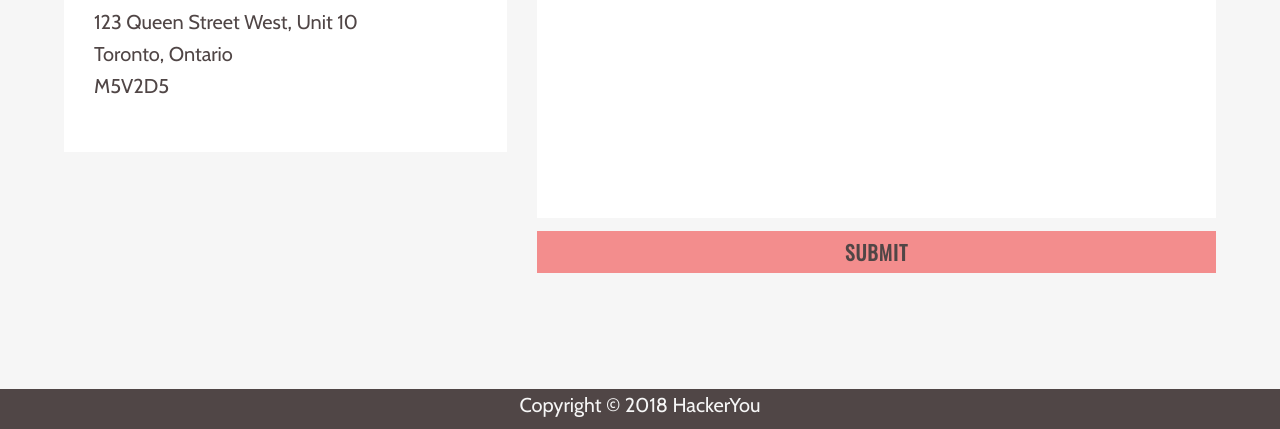
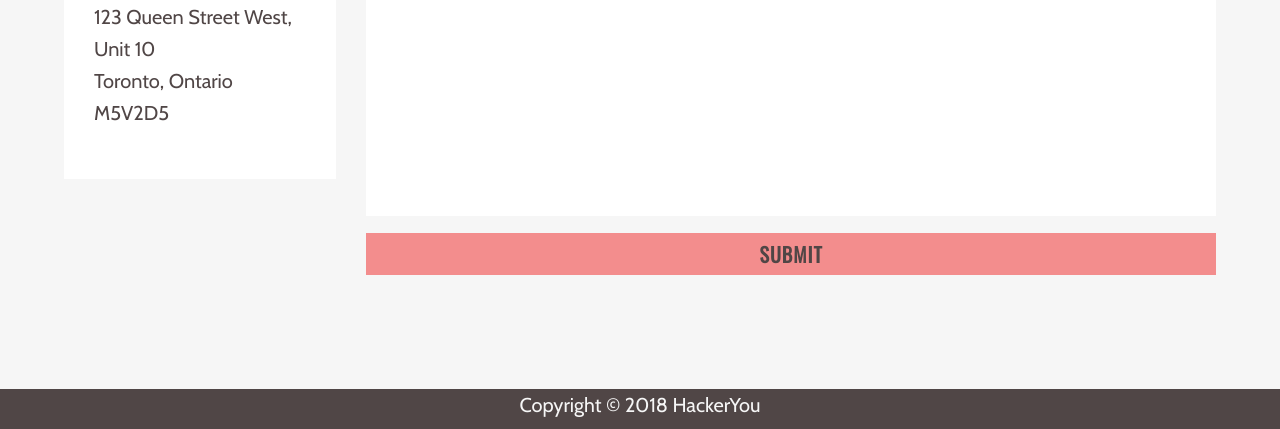
Before and after one commit to Ania-M-Pienio/Harper, a plain HTML site: page contact.html in a window 1280 px wide. Shown: the part 639-1068 px from the top of the page. Drawn offline with nearby package versions, Linux system fonts and the light colour scheme.

Commit message:
chrome contact form issue

```diff
--- a/styles/scss/domains/pages/_contact.scss
+++ b/styles/scss/domains/pages/_contact.scss
@@ -40,7 +40,7 @@
   .info-wrapper {
     flex: 1.1;
     height: 500px;
-    flex-basis: 100px;
+    // flex-basis: 100px;
     @include tablet-mode-lan {
       flex: 1;
       margin-bottom: 2%;
@@ -84,6 +84,7 @@
 }
 .contact-form {
   flex: 2;
+  flex-basis: 300px;
   height: 500px;
   @include tablet-mode-lan {
     flex: 1;
```
Also changed, not shown: styles/styles.css.
